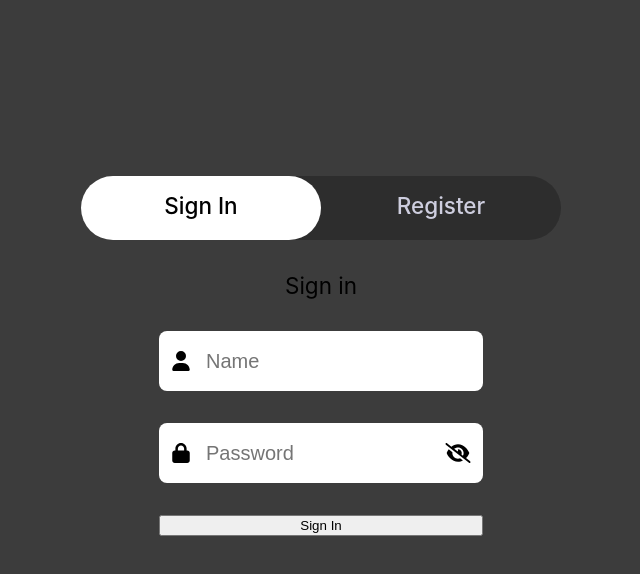
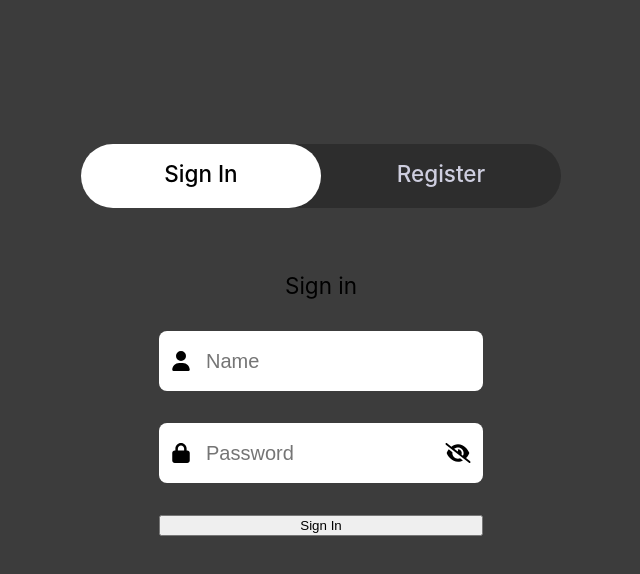
Before and after one commit to therazor113/Dating-next, a Next.js app: page / in a window 1280 px wide. Shown: the top 574 px of the page, without its empty margins (319-959 px from the left). Built offline with nearby package versions, Linux system fonts and the light colour scheme.

Commit message:
Updated sizing of home container

```diff
--- a/src/app/page.module.scss
+++ b/src/app/page.module.scss
@@ -10,6 +10,7 @@
   display: flex;
   flex-direction: column;
   align-items: center;
-  height: 28rem;
+  height: 32rem;
+  gap: 2rem;
   width: fit-content;
 }
```
